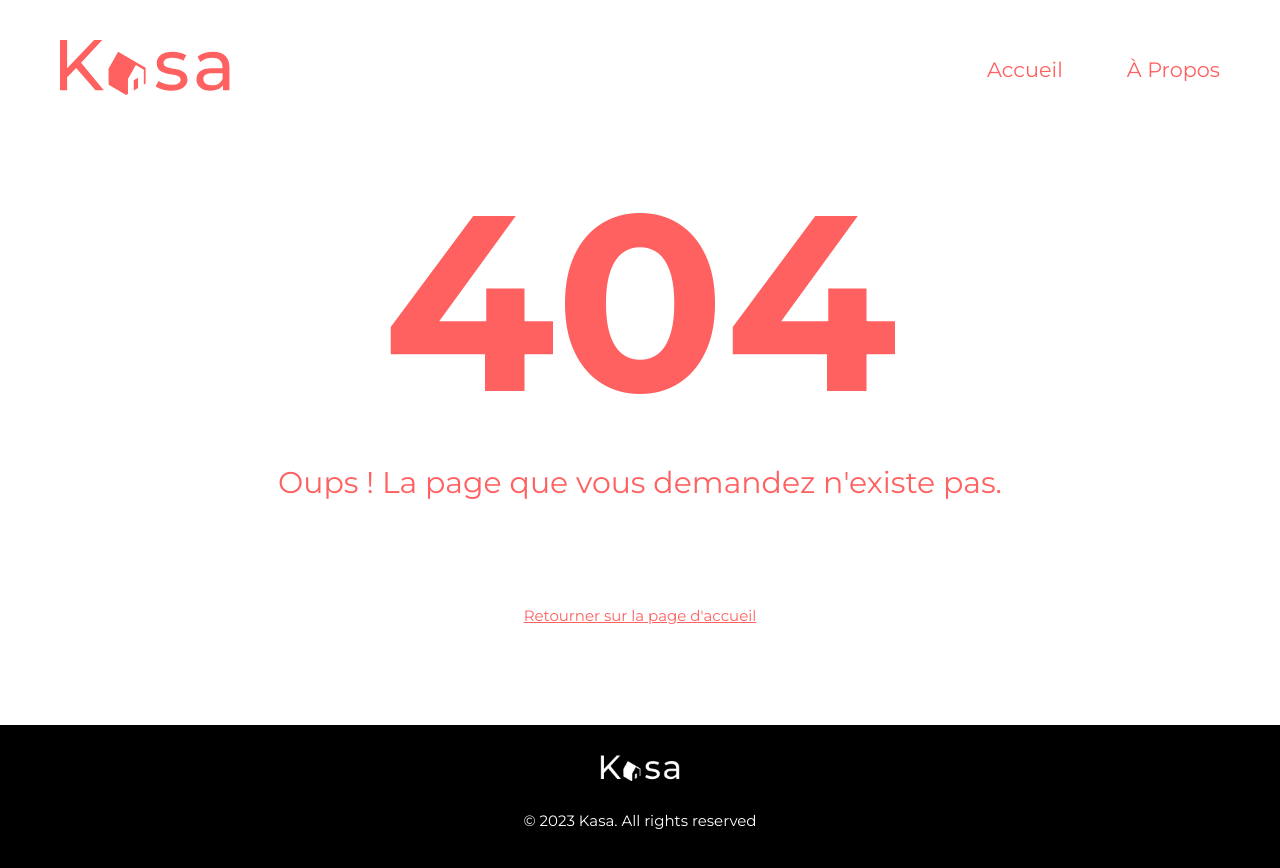
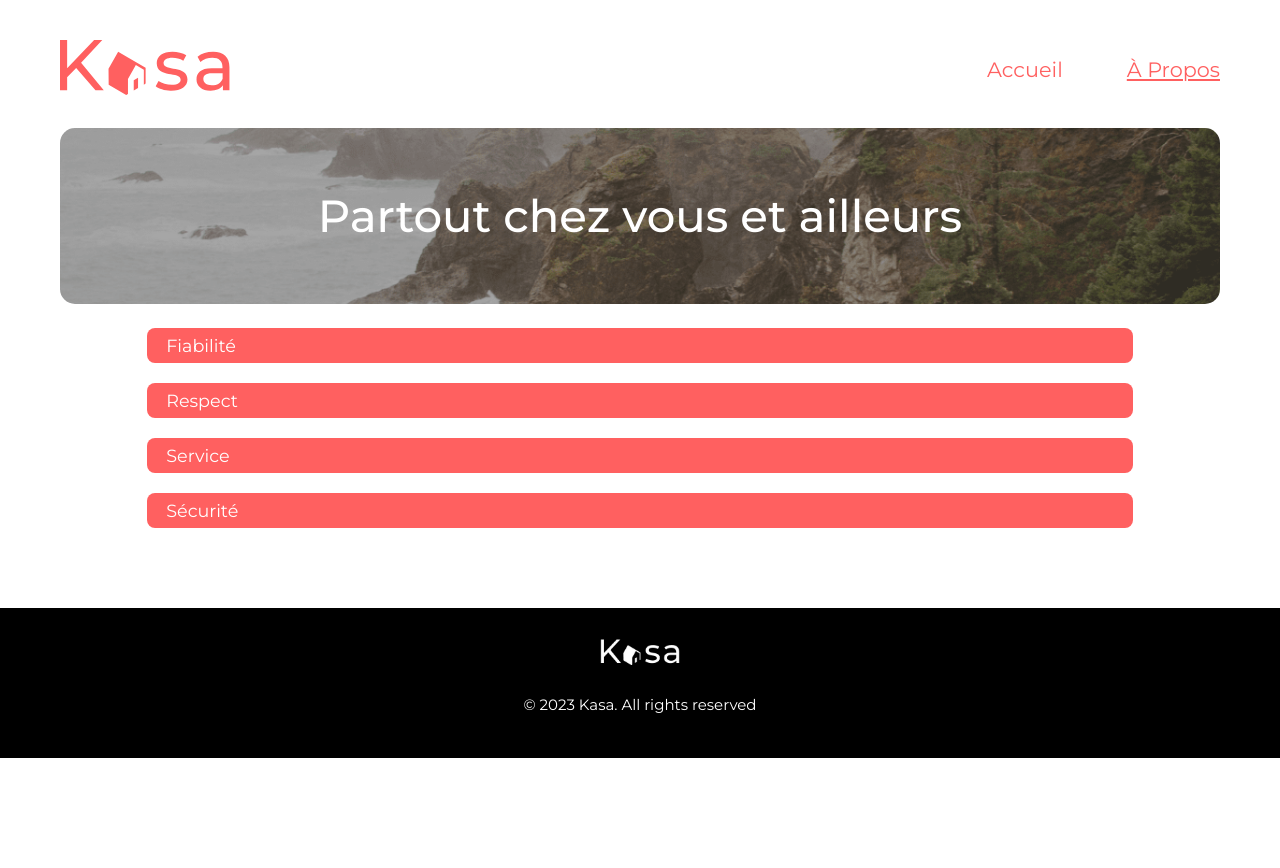
Before and after one commit to TheoBrasseurOCR/KasaOCRProjet6, a React (Create React App) app: page /apropos in a window 1280 px wide. Before the commit this address had no page. Shown: the top 868 px of the page. After the commit the page ends 800 px from the top, so only its background shows below. Built offline with nearby package versions, Linux system fonts and the light colour scheme.

Commit message:
about - collapse done

```diff
--- a/src/Routes/Routes.jsx
+++ b/src/Routes/Routes.jsx
@@ -1,6 +1,7 @@
 import React from 'react';
 import { BrowserRouter, Routes, Route } from 'react-router-dom';
 import Home from '../pages/Home';
+import APropos from '../pages/APropos';
 import Error from '../pages/Error';
 
 function RoutesAll() {
@@ -9,6 +10,7 @@ function RoutesAll() {
             <Routes>
                 <Route path="/" element={<Home />} />
                 <Route exact path="/home" element={<Home />} />
+                <Route exact path="/apropos" element={<APropos />} />
                 <Route exact path="*" element={<Error />} />
             </Routes>
         </BrowserRouter>
--- /dev/null
+++ b/src/components/APropos/Banner/AProposBanner.jsx
@@ -0,0 +1,14 @@
+import React from 'react';
+import imgBannerAbout from '../../../images/img_about_banner.webp';
+import Banner from '../../Home/Banner/Banner';
+
+function AProposBanner() {
+    return (
+        <div className="img_banner_about">
+            <Banner
+                src={imgBannerAbout}
+            />
+        </div>
+    )
+}
+export default AProposBanner
--- /dev/null
+++ b/src/components/APropos/Collapse/Collapses.jsx
@@ -0,0 +1,25 @@
+import React from 'react';
+import InfosCollapse from './InfosCollapse';
+
+function Collapses(props) {
+    return (
+        <div className='collapses'>
+            {props.data.map((data, index) => {
+                    return (
+                        <InfosCollapse
+                            // Guarantee a unique key for each item in the list
+                            key={
+                                `${index}` +
+                                `${Object.values(data)}`.split(" ").join("").slice(10, 20)
+                            }
+                            title={Object.keys(data)}
+                            content={Object.values(data)}
+                        />
+                    )
+                }
+            )}
+        </div>
+    );
+};
+
+export default Collapses;
--- /dev/null
+++ b/src/components/APropos/Collapse/InfosCollapse.jsx
@@ -0,0 +1,21 @@
+import React, { useState } from 'react';
+
+function InfosCollapse({ title, content }) {
+    const [isOpen, setIsOpen] = useState(false);
+    const toggleCollapse = () => {
+        setIsOpen(!isOpen)
+    }
+
+    return (
+        <section className='collapse'>
+          <div className='collapse_button' onClick={toggleCollapse}>
+            <h2>{title}</h2>
+            <div className={`arrow-container ${isOpen ? "arrow-container-up" : ""}`}>
+            </div>
+          </div>
+          {isOpen && <div className='collapse_content'>{content}</div>}
+        </section>
+      );
+};
+
+export default InfosCollapse;
--- a/src/components/Home/Header/Header.jsx
+++ b/src/components/Home/Header/Header.jsx
@@ -22,7 +22,7 @@ function Header() {
                         <NavLink
                             className={({isActive}) => (isActive ? 'header_nav_link_navlink header_nav_link_active' : 'header_nav_link_navlink header_nav_link_inactive' )}
                             title='À propos'
-                            to='/about'>
+                            to='/apropos'>
                                 À propos
                         </NavLink>
                     </li>
--- /dev/null
+++ b/src/data/values.json
@@ -0,0 +1,14 @@
+[
+    {
+        "Fiabilité": "Les annonces postées sur Kasa garantissent une fiabilité totale. Les photos sont conformes aux logements, et toutes les informations sont régulièrement vérifiées par nos équipes."
+    },
+    {
+        "Respect": "La bienveillance fait partie des valeurs fondatrices de Kasa. Tout comportement discriminatoire ou de perturbation du voisinage entraînera une exclusion de notre plateforme."
+    },
+    {
+        "Service": "Nos équipes se tiennent à votre disposition pour vous fournir une expérience parfaite. N'hésitez pas à nous contacter si vous avez la moindre question."
+    },
+    {
+        "Sécurité": "La sécurité est la priorité de Kasa. Aussi bien pour nos hôtes que pour les voyageurs, chaque logement correspond aux critères de sécurité établis par nos services. En laissant une note aussi bien à l'hôte qu'au locataire, cela permet à nos équipes de vérifier que les standards sont bien respectés. Nous organisons également des ateliers sur la sécurité domestique pour nos hôtes."
+    }
+]
--- /dev/null
+++ b/src/pages/APropos.jsx
@@ -0,0 +1,23 @@
+import React from 'react';
+import Header from '../components/Home/Header/Header';
+import AProposBanner from '../components/APropos/Banner/AProposBanner';
+import Collapses from '../components/APropos/Collapse/Collapses';
+import Values from '../data/values.json';
+import Footer from '../components/Home/Footer/Footer';
+
+function APropos() {
+    return(
+        <section>
+            <div className='about'>
+                <Header />
+                <AProposBanner />
+                <div className='about_collapses'>
+                    <Collapses data={Values} />
+                </div>
+            </div>
+            <Footer />
+        </section>
+    )
+}
+
+export default APropos;
--- /dev/null
+++ b/src/styles/components/APropos/collapses.css
@@ -0,0 +1,87 @@
+.about_collapses {
+    display: flex;
+    flex-direction: column;
+  }
+
+  .collapses {
+    margin-top: 1.7em;
+    width: 100%;
+  }
+
+  .collapse {
+    display: flex;
+    flex-direction: column;
+    width: 100%;
+    margin-bottom: 20px;
+  }
+
+  .collapse_button {
+    cursor: pointer;
+    z-index: 1;
+    display: flex;
+    align-items: center;
+    justify-content: space-between;
+    height: 2.2rem;
+    padding: 0 1.2em;
+    background-color: #FF6060;
+    border-radius: 8px;
+  }
+
+  .collapse_button h2 {
+    display: flex;
+    align-items: center;
+    color: white;
+    font-size: 1.1rem;
+    font-weight: 400;
+    margin: 0;
+  }
+
+  .collapse_button .arrow-container {
+    margin-left: auto;
+  }
+
+  .collapse_button .arrow-container .arrow {
+    display: flex;
+    font-size: 1.7em;
+    color: white;
+  }
+
+  .collapse_button .arrow-container-up {
+    transform: rotate(180deg);
+  }
+
+  .collapse_content {
+    font-size: 1.1rem;
+    font-weight: 400;
+    line-height: 30px;
+    margin-top: -0.7em;
+    padding: 1.5em 1em 0.5em;
+    color: #FF6060;
+    background-color: #F6F6F6;
+    border-radius: 8px;
+    animation: slide 0.7s ease-in-out;
+  }
+
+
+  @media (min-width: 993px) {
+    .collapses {
+        margin-top: 0;
+      }
+
+    .about_collapses {
+        width: 85%;
+        margin: 1.5em auto;
+      }
+  }
+
+
+  @media screen and (min-width: 769px) and (max-width: 992px) {
+    .collapses {
+        margin-top: 0;
+      }
+
+    .about_collapses {
+        width: 85%;
+        margin: 2em auto;
+      }
+  }
--- a/src/styles/main.css
+++ b/src/styles/main.css
@@ -320,3 +320,101 @@ a {
   }
 }
 /* ________________________________________________ ERROR */
+/* __________________________________________________ APROPOS */
+@media (min-width: 993px) {
+  .about {
+    margin: 40px 60px 60px;
+  }
+}
+@media screen and (min-width: 769px) and (max-width: 992px) {
+  .about {
+    margin: 20px 40px 40px;
+  }
+}
+@media screen and (max-width: 768px) {
+  .about {
+    margin: 15px 25px 20px;
+  }
+}
+
+.about_collapses {
+  display: flex;
+  flex-direction: column;
+}
+@media screen and (min-width: 769px) and (max-width: 992px) {
+  .about_collapses {
+    width: 85%;
+    margin: 2em auto;
+  }
+}
+@media (min-width: 993px) {
+  .about_collapses {
+    width: 85%;
+    margin: 1.5em auto;
+  }
+}
+/* ____________________________________________ APROPOS */
+/* ____________________________________________ APROPOS COLLAPSE */
+.collapses {
+  margin-top: 1.7em;
+  width: 100%;
+}
+@media screen and (min-width: 769px) and (max-width: 992px) {
+  .collapses {
+    margin-top: 0;
+  }
+}
+@media (min-width: 993px) {
+  .collapses {
+    margin-top: 0;
+  }
+}
+
+.collapse {
+  display: flex;
+  flex-direction: column;
+  width: 100%;
+  margin-bottom: 20px;
+}
+.collapse_button {
+  cursor: pointer;
+  z-index: 1;
+  display: flex;
+  align-items: center;
+  justify-content: space-between;
+  height: 2.2rem;
+  padding: 0 1.2em;
+  background-color: #FF6060;
+  border-radius: 8px;
+}
+.collapse_button h2 {
+  display: flex;
+  align-items: center;
+  color: white;
+  font-size: 1.1rem;
+  font-weight: 400;
+  margin: 0;
+}
+.collapse_button .arrow-container {
+  margin-left: auto;
+}
+.collapse_button .arrow-container .arrow {
+  display: flex;
+  font-size: 1.7em;
+  color: white;
+}
+.collapse_button .arrow-container-up {
+  transform: rotate(180deg);
+}
+.collapse_content {
+  font-size: 1.1rem;
+  font-weight: 400;
+  line-height: 30px;
+  margin-top: -0.7em;
+  padding: 1.5em 1em 0.5em;
+  color: #FF6060;
+  background-color: #F6F6F6;
+  border-radius: 8px;
+  animation: slide 0.7s ease-in-out;
+}
+/* ____________________________________________ APROPOS COLLAPSE */
--- /dev/null
+++ b/src/styles/pages/apropos.css
@@ -0,0 +1,17 @@
+@media (min-width: 993px) {
+  .about {
+    margin: 40px 60px 60px;
+  }
+}
+
+@media screen and (min-width: 769px) and (max-width: 992px) {
+  .about {
+    margin: 20px 40px 40px;
+  }
+}
+
+@media screen and (max-width: 768px) {
+  .about {
+    margin: 15px 25px 20px;
+  }
+}
--- a/src/styles/pages/error.css
+++ b/src/styles/pages/error.css
@@ -2,7 +2,7 @@
     display: flex;
     flex-direction: column;
     align-items: center;
-    color: #FF6060;
+    color: #ff6060;
     margin-bottom: 100px;
 }
 
@@ -30,13 +30,11 @@
     font-size: 15px;
 }
 
-
 @media (min-width: 993px) {
     .error_container {
-    margin: 40px 60px 40px;
+        margin: 40px 60px 40px;
     }
 }
-
 
 @media screen and (min-width: 769px) and (max-width: 992px) {
     .error_title h1 {
@@ -53,7 +51,7 @@
 }
 @media screen and (max-width: 768px) {
     .error_title h1 {
-    font-size: 100px;
+        font-size: 100px;
     }
 
     .error_title p {
--- a/src/styles/pages/home.css
+++ b/src/styles/pages/home.css
@@ -18,13 +18,11 @@
   color: inherit;
 }
 
-
 @media (min-width: 993px) {
   .home {
     margin: 40px 60px 40px;
   }
 }
-
 
 @media screen and (min-width: 769px) and (max-width: 992px) {
   .home {
@@ -32,7 +30,6 @@
   }
 }
 
-
 @media screen and (max-width: 768px) {
   .home {
     margin: 15px 25px 20px;
```
Lines whose indentation alone changed are shown as unchanged.
